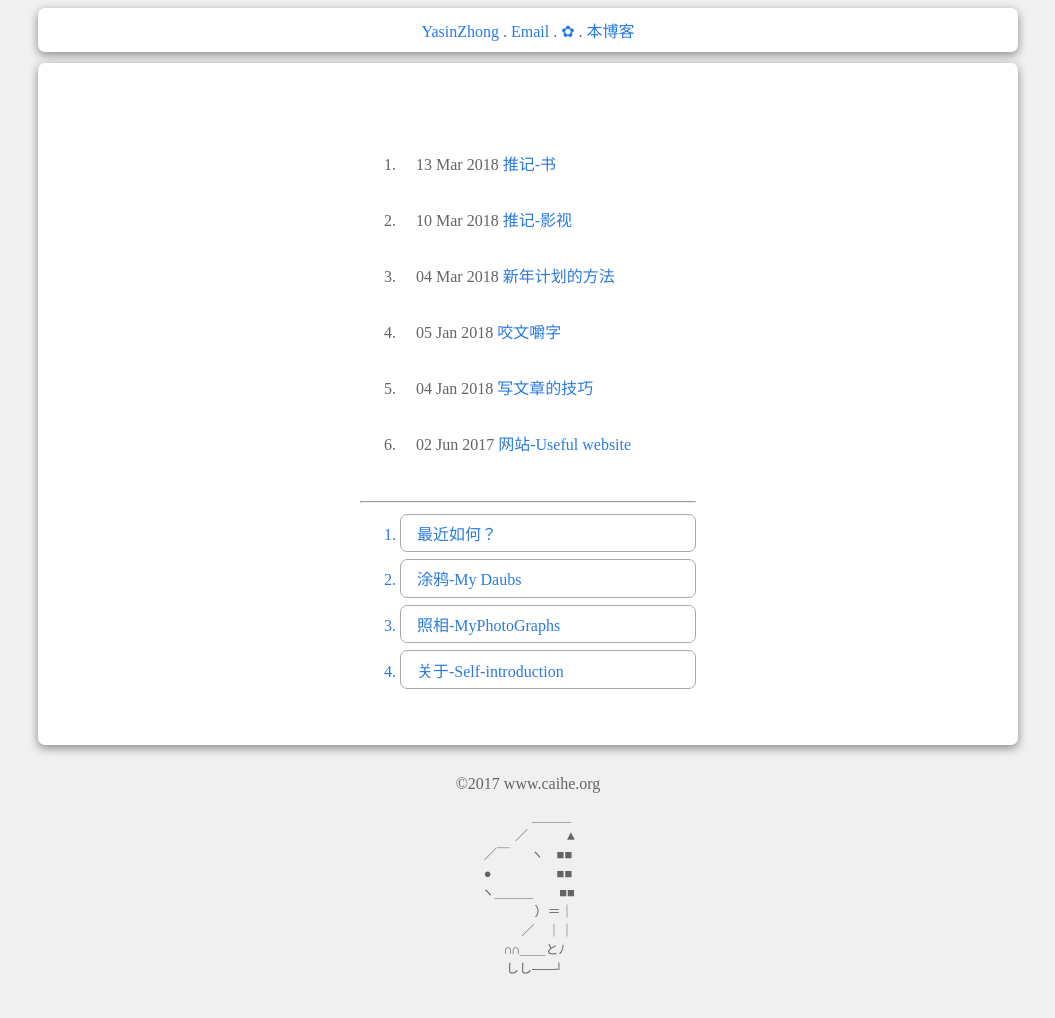
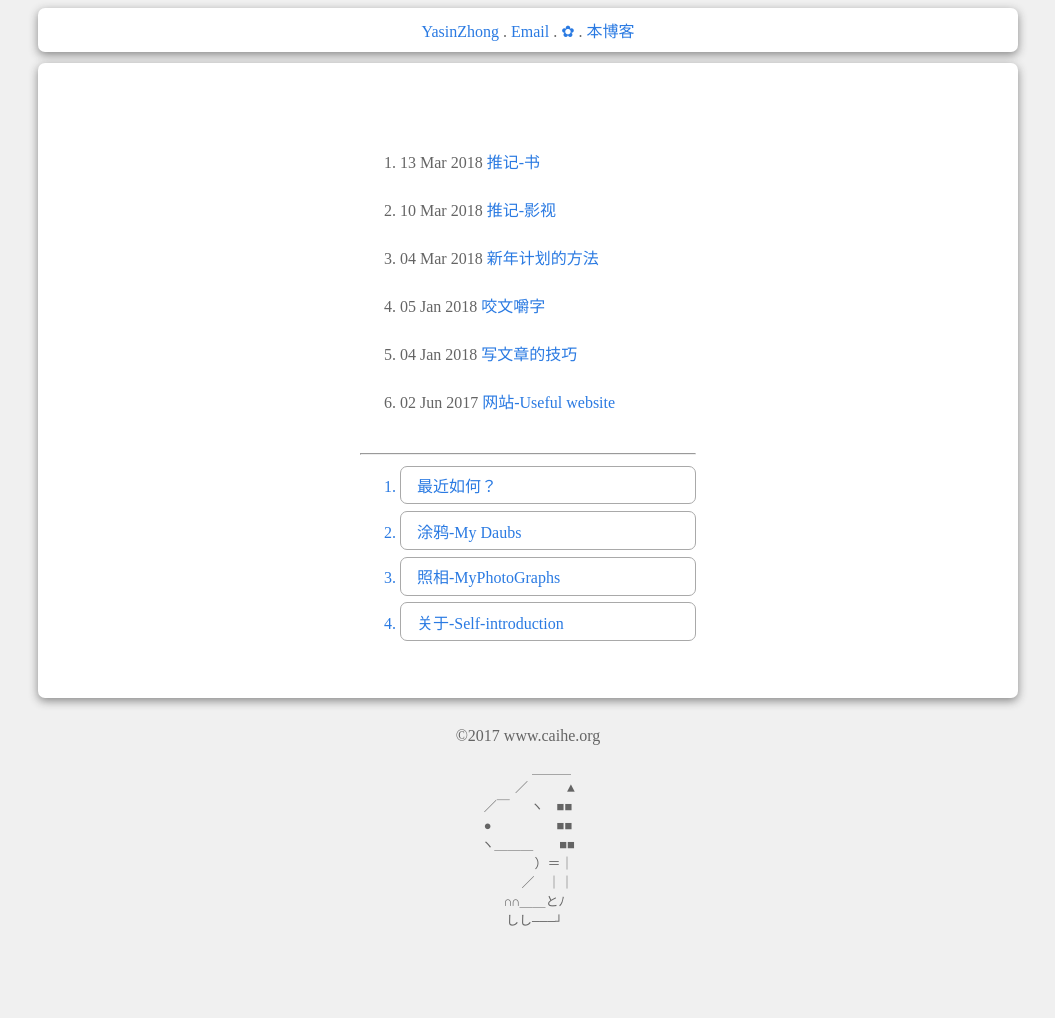
Before and after one commit to YasinZhong/yasinzhong.github.io, a Jekyll site: the page built from index.html, in a window 1280 px wide. Shown: the whole page, without its empty margins (112-1167 px from the left). Built offline with Jekyll 4.4.1, drawn with Linux system fonts in a browser that asks for light colours; comment, search, counter and statistics services are not loaded; after the commit the page ends 970 px from its top, so only the background shows below that.

Commit message:
2018/03/31

```diff
--- a/index.html
+++ b/index.html
@@ -7,7 +7,7 @@
     <br/><br/>
     <ol>
 　	{% for post in site.posts %}
-　　<li style="border:none;margin: initial;padding-bottom: -0.2em;padding-top: 0.1em;">{{ post.date | date_to_string }}
+　　<li style="border:none;margin: initial;padding: 0em;">{{ post.date | date_to_string }}
 	<a href="{{ site.baseurl }}{{ post.url }}">{{ post.title }}</a>
 	</li>
 　　{% endfor %}
```
